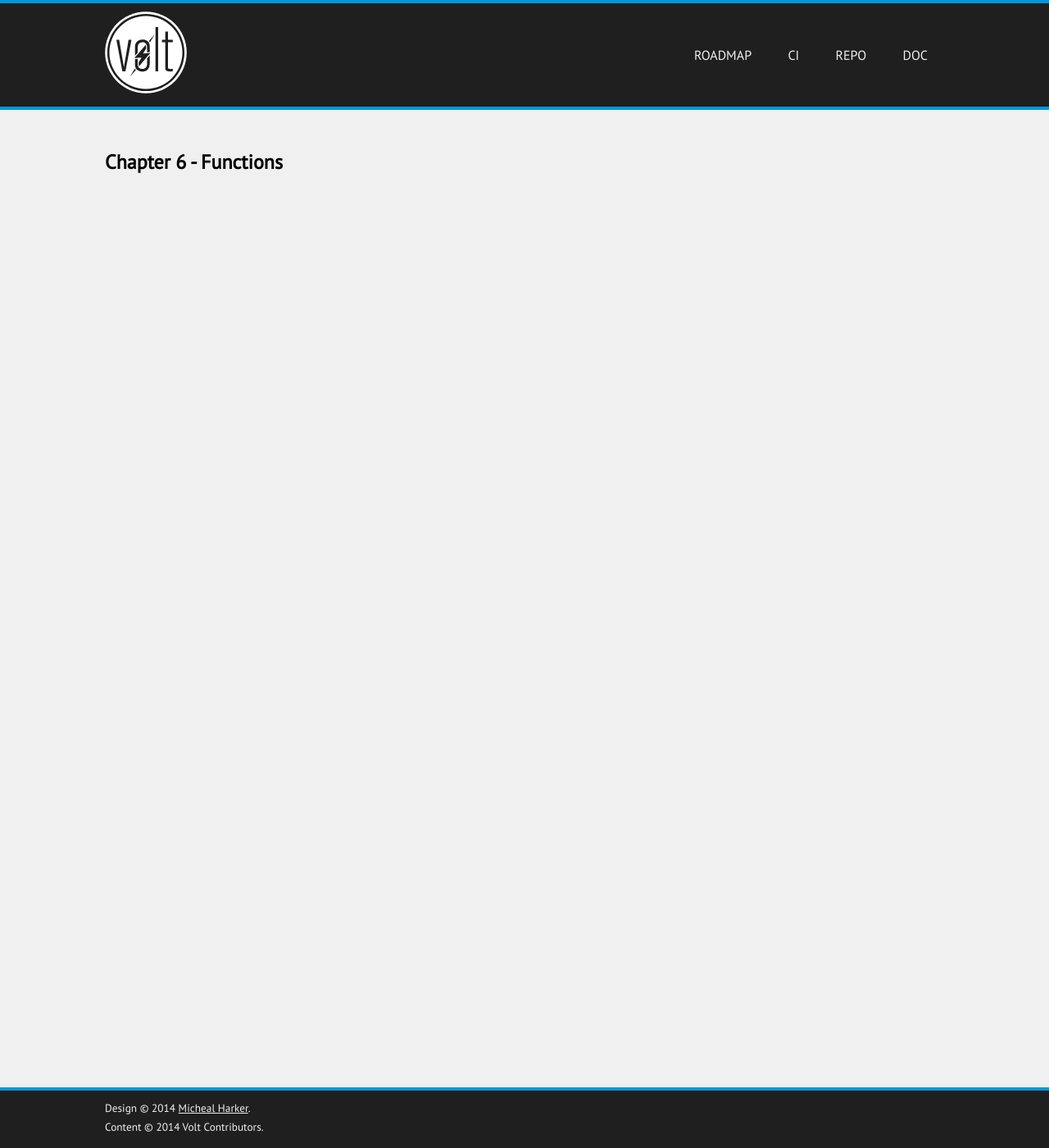
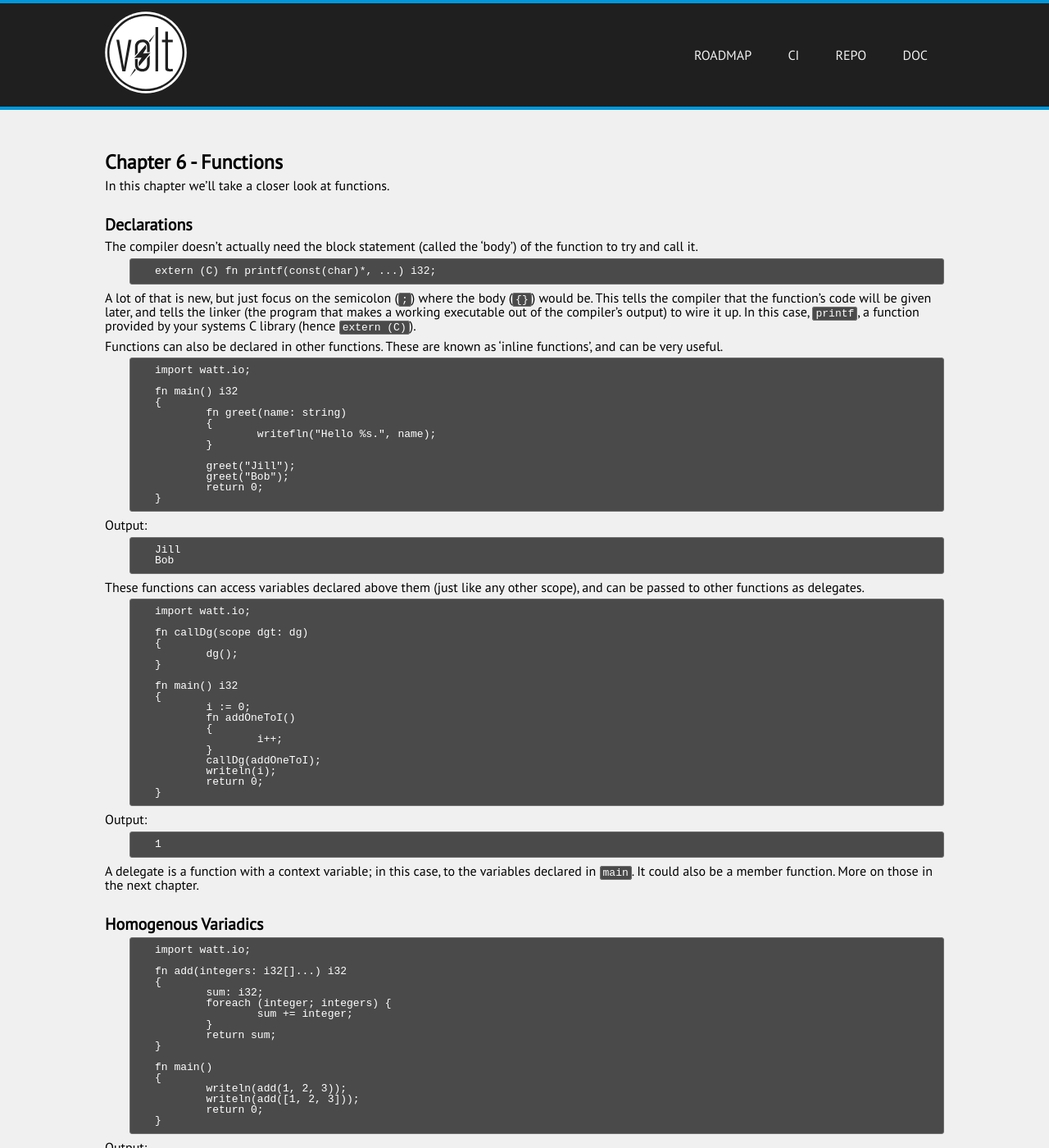
Before and after one commit to VoltLang/Website, a Jekyll site: the page built from doc/tvpl/c6-functions.md, in a window 1280 px wide and 1400 px high. Shown: the whole window at 82% size. Built offline with Jekyll 4.4.1, drawn with Linux system fonts in a browser that asks for light colours; some of the changed text lies outside the part shown.

Commit message:
doc: tvpl: block out chapter 6, functions.

```diff
--- a/doc/tvpl/c6-functions.md
+++ b/doc/tvpl/c6-functions.md
@@ -3,3 +3,121 @@ title: Chapter 6 - Functions
 layout: page
 ---
 # Chapter 6 - Functions
+
+In this chapter we'll take a closer look at functions.
+
+## Declarations
+
+The compiler doesn't actually need the block statement (called the 'body') of the function to try and call it.
+
+	extern (C) fn printf(const(char)*, ...) i32;
+
+A lot of that is new, but just focus on the semicolon (`;`) where the body (`{}`) would be. This tells the compiler that the function's code will be given later, and tells the linker (the program that makes a working executable out of the compiler's output) to wire it up. In this case, `printf`, a function provided by your systems C library (hence `extern (C)`).
+
+Functions can also be declared *in* other functions. These are known as 'inline functions', and can be very useful.
+
+	import watt.io;
+
+	fn main() i32
+	{
+		fn greet(name: string)
+		{
+			writefln("Hello %s.", name);
+		}
+
+		greet("Jill");
+		greet("Bob");
+		return 0;
+	}
+
+Output:
+
+	Jill
+	Bob
+
+These functions can access variables declared above them (just like any other scope), and can be passed to other functions as *delegates*.
+
+	import watt.io;
+
+	fn callDg(scope dgt: dg)
+	{
+		dg();
+	}
+
+	fn main() i32
+	{
+		i := 0;
+		fn addOneToI()
+		{
+			i++;
+		}
+		callDg(addOneToI);
+		writeln(i);
+		return 0;
+	}
+
+Output:
+
+	1
+
+A *delegate* is a function with a context variable; in this case, to the variables declared in `main`. It could also be a member function. More on those in the next chapter.
+
+## Homogenous Variadics
+
+	import watt.io;
+
+	fn add(integers: i32[]...) i32
+	{
+		sum: i32;
+		foreach (integer; integers) {
+			sum += integer;
+		}
+		return sum;
+	}
+
+	fn main()
+	{
+		writeln(add(1, 2, 3));
+		writeln(add([1, 2, 3]));
+		return 0;
+	}
+
+Output:
+
+	6
+	6
+
+If the last parameter of a function is an array that ends in `...`, the function is said to be a homogenous variadic function. The final array can be passed multiple values, and then it can treat it as a regular array, or an array can also be passed.
+
+## Acceptable Ref and Out Parameters
+
+	fn plusOne(ref i: i32)
+	{
+		i = i + 1;
+	}
+
+If the above function is called, it has to be called with an 'l-value' as it's first parameter. An 'l-value' is a value that could go on the left in an assignment expression -- something you can take the address of.
+
+That's because, if you call it like this:
+
+	i := 0;
+	plusOne(ref i);
+
+It's as if the code was:
+
+	fn plusOne(i: i32*)
+	{
+		*i = *i + 1;
+	}
+	...
+	i := 0;
+	plusOne(&i);
+
+
+
+## A Note On Void Return Types
+
+	fn foo() void;
+	fn foo();
+
+The above two declarations are identical, the second is shorthand for the first.
```
